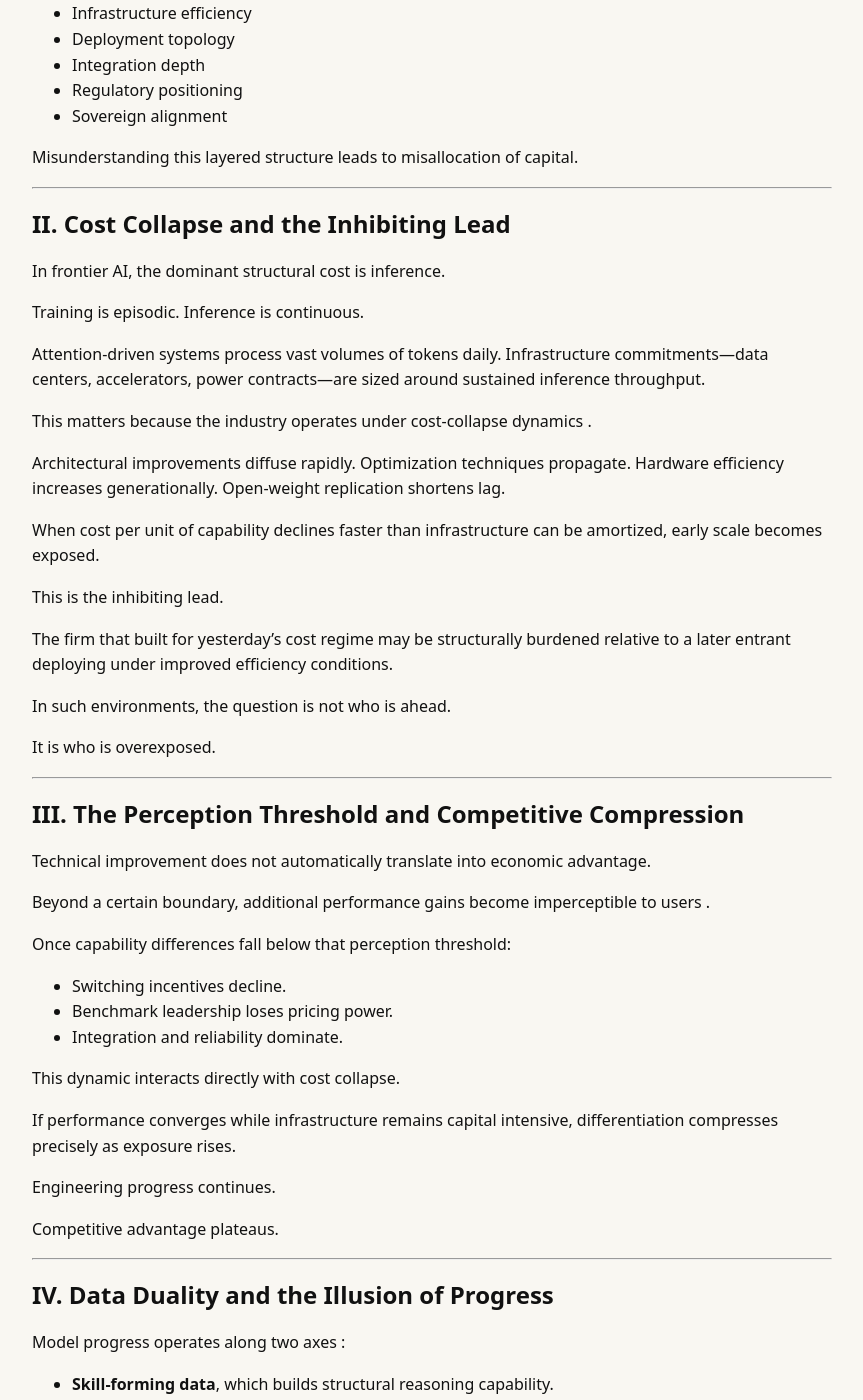
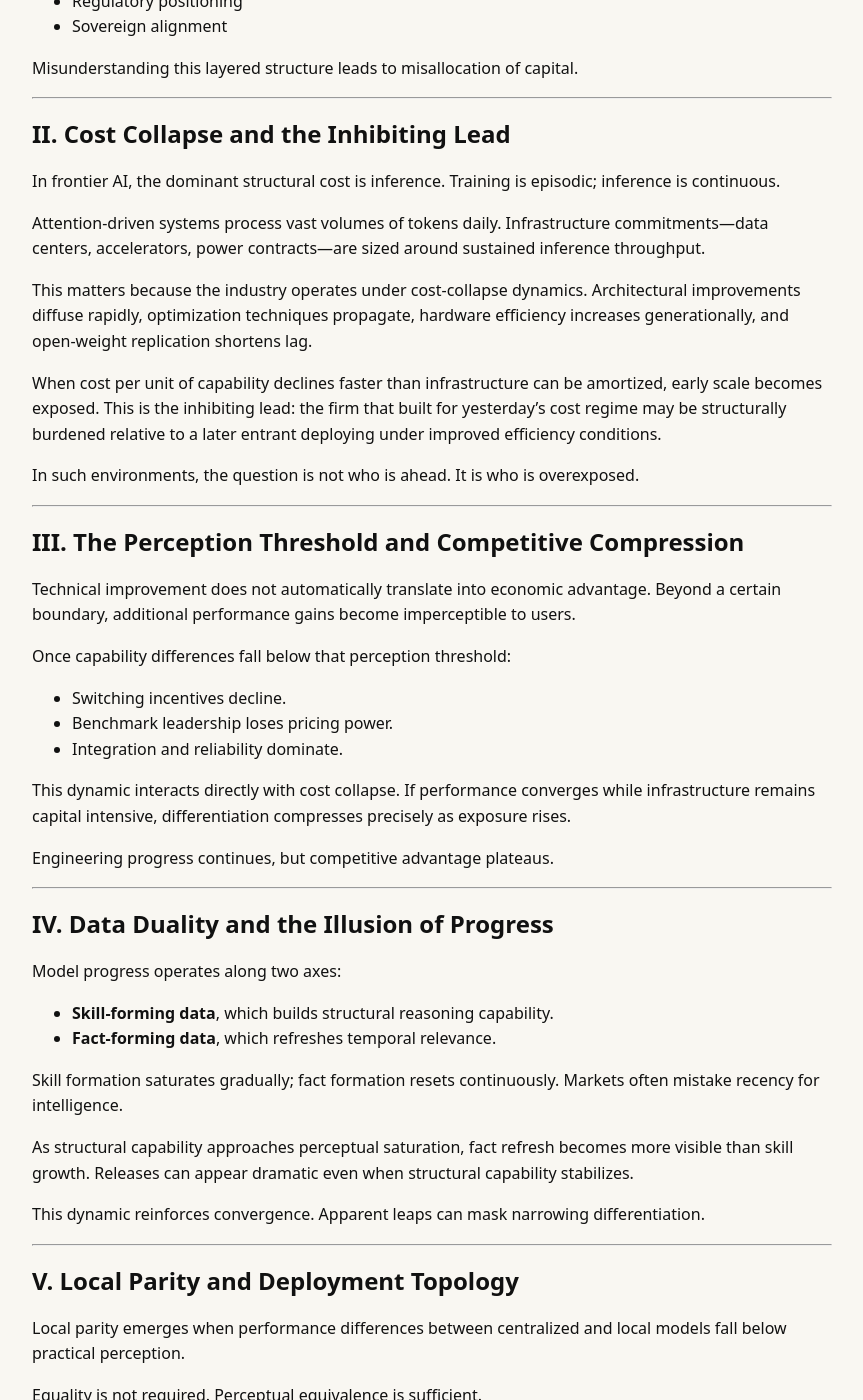
Before and after one commit to tedla-brandsema/tedla-brandsema.github.io, a Jekyll site: the page built from _writing/memos/from-scale-to-sovereignty.md, in a window 1280 px wide and 1400 px high, scrolled down 1514 px. Shown: the whole window, without its empty margins (326-1189 px from the left). Built offline with Jekyll 4.4.1, drawn with Linux system fonts in a browser that asks for light colours; some of the changed text lies outside the part shown.

Commit message:
fix(memos): correct dossier link and improve sentence structure for clarity

```diff
--- a/_writing/memos/from-scale-to-sovereignty.md
+++ b/_writing/memos/from-scale-to-sovereignty.md
@@ -13,17 +13,16 @@
 {% include published.html %}
 
 <div class="dossier">
-This memo synthesizes the structural forces described in <a href="{{ page.dossier_url }}">{{ page.dossier_headding }}</a> dossier. It is written for investors and allocators seeking a capital-structural perspective on cost collapse, performance convergence, local parity, and sovereignty dynamics in the LLM industry.
+This memo synthesizes the structural forces described in the <a href="/writing/dossiers/the-structural-forces-shaping-the-llm-industry.html">The Structural Forces Shaping the LLM Industry</a> dossier. It is written for investors and allocators seeking a capital-structural perspective on cost collapse, performance convergence, local parity, and sovereignty dynamics in the LLM industry.
 </div>
+
 ---
 
 ## Executive Summary
 
 The large language model (LLM) industry is often analyzed as a competition for scale: ever-increasing model size, expanding compute clusters, and rising capital commitments. That framing is incomplete.
 
-The industry is better understood as a layered system undergoing structural transition.
-
-Three forces are converging:
+The industry is better understood as a layered system undergoing structural transition. Three forces are converging:
 
 1. **Cost collapse compresses infrastructure advantage.**
 2. **Performance convergence approaches the perception threshold.**
@@ -40,24 +39,17 @@
 
 The likely long-term trajectory is commoditization of the intent compiler layer. The timing of that transition remains uncertain and path-dependent.
 
-For capital allocators, the decisive question is not who builds the most capable model.
-
-It is which layers retain durable control as capability diffuses—and which layers become structurally exposed under cost collapse, perceptual convergence, and sovereignty-driven fragmentation.
+For capital allocators, the decisive question is not who builds the most capable model. It is which layers retain durable control as capability diffuses—and which layers become structurally exposed under cost collapse, perceptual convergence, and sovereignty-driven fragmentation.
 
 ---
 
 ## I. The Category Error in “The AI Race”
 
-Public discourse frames AI as a single race.
-
-That is a category error .
+Public discourse frames AI as a single race. That is a category error.
 
 Artificial intelligence is a layered system. Large language models sit inside deep learning, which sits inside machine learning, which sits inside artificial intelligence. Around these layers exist orthogonal domains: hardware, distributed systems, infrastructure, identity, workflow integration.
 
-Leadership in one layer does not imply leadership in another.
-
-The LLM race is therefore not a unified sprint toward intelligence.
-It is a competition across:
+Leadership in one layer does not imply leadership in another. The LLM race is therefore not a unified sprint toward intelligence, but a competition across:
 
 * Model capability
 * Infrastructure efficiency
@@ -72,37 +64,21 @@
 
 ## II. Cost Collapse and the Inhibiting Lead
 
-In frontier AI, the dominant structural cost is inference.
-
-Training is episodic.
-Inference is continuous.
+In frontier AI, the dominant structural cost is inference. Training is episodic; inference is continuous.
 
 Attention-driven systems process vast volumes of tokens daily. Infrastructure commitments—data centers, accelerators, power contracts—are sized around sustained inference throughput.
 
-This matters because the industry operates under cost-collapse dynamics .
+This matters because the industry operates under cost-collapse dynamics. Architectural improvements diffuse rapidly, optimization techniques propagate, hardware efficiency increases generationally, and open-weight replication shortens lag.
 
-Architectural improvements diffuse rapidly.
-Optimization techniques propagate.
-Hardware efficiency increases generationally.
-Open-weight replication shortens lag.
+When cost per unit of capability declines faster than infrastructure can be amortized, early scale becomes exposed. This is the inhibiting lead: the firm that built for yesterday’s cost regime may be structurally burdened relative to a later entrant deploying under improved efficiency conditions.
 
-When cost per unit of capability declines faster than infrastructure can be amortized, early scale becomes exposed.
-
-This is the inhibiting lead.
-
-The firm that built for yesterday’s cost regime may be structurally burdened relative to a later entrant deploying under improved efficiency conditions.
-
-In such environments, the question is not who is ahead.
-
-It is who is overexposed.
+In such environments, the question is not who is ahead. It is who is overexposed.
 
 ---
 
 ## III. The Perception Threshold and Competitive Compression
 
-Technical improvement does not automatically translate into economic advantage.
-
-Beyond a certain boundary, additional performance gains become imperceptible to users .
+Technical improvement does not automatically translate into economic advantage. Beyond a certain boundary, additional performance gains become imperceptible to users.
 
 Once capability differences fall below that perception threshold:
 
@@ -110,43 +86,32 @@
 * Benchmark leadership loses pricing power.
 * Integration and reliability dominate.
 
-This dynamic interacts directly with cost collapse.
+This dynamic interacts directly with cost collapse. If performance converges while infrastructure remains capital intensive, differentiation compresses precisely as exposure rises.
 
-If performance converges while infrastructure remains capital intensive, differentiation compresses precisely as exposure rises.
-
-Engineering progress continues.
-
-Competitive advantage plateaus.
+Engineering progress continues, but competitive advantage plateaus.
 
 ---
 
 ## IV. Data Duality and the Illusion of Progress
 
-Model progress operates along two axes :
+Model progress operates along two axes:
 
 * **Skill-forming data**, which builds structural reasoning capability.
 * **Fact-forming data**, which refreshes temporal relevance.
 
-Skill formation saturates gradually.
-Fact formation resets continuously.
+Skill formation saturates gradually; fact formation resets continuously. Markets often mistake recency for intelligence.
 
-Markets often mistake recency for intelligence.
+As structural capability approaches perceptual saturation, fact refresh becomes more visible than skill growth. Releases can appear dramatic even when structural capability stabilizes.
 
-As structural capability approaches perceptual saturation, fact refresh becomes more visible than skill growth. Releases appear dramatic even when structural capability stabilizes.
-
-This dynamic reinforces convergence.
-
-Apparent leaps mask narrowing differentiation.
+This dynamic reinforces convergence. Apparent leaps can mask narrowing differentiation.
 
 ---
 
 ## V. Local Parity and Deployment Topology
 
-Local parity emerges when performance differences between centralized and local models fall below practical perception .
+Local parity emerges when performance differences between centralized and local models fall below practical perception.
 
-Equality is not required.
-
-Perceptual equivalence is sufficient.
+Equality is not required. Perceptual equivalence is sufficient.
 
 As optimization, quantization, and hardware efficiency improve, locally deployable models become viable across bounded enterprise contexts.
 
@@ -188,26 +151,15 @@
 
 They monetize reduced friction.
 
-These two roles operate under opposing optimization targets:
+These two roles operate under opposing optimization targets: one extends interaction, the other compresses it. They coexist today within vertically integrated providers, but over time they are likely to separate functionally.
 
-* Extend interaction.
-* Compress interaction.
-
-They coexist today within vertically integrated providers.
-
-Over time, they are likely to separate functionally.
-
-The economic variable is not model size.
-
-It is the allocation of the human hour.
+The economic variable is not model size. It is the allocation of the human hour.
 
 ---
 
 ## VII. Sovereignty as a Structural Force
 
-The LLM industry does not operate solely within commercial competition.
-
-LLMs are increasingly perceived as strategic infrastructure.
+The LLM industry does not operate solely within commercial competition. LLMs are increasingly perceived as strategic infrastructure.
 
 Outside the United States, adoption decisions incorporate sovereignty considerations:
 
@@ -216,23 +168,13 @@
 * Regulatory asymmetry
 * Strategic autonomy
 
-Capable models now exist across multiple geopolitical blocs.
+Capable models now exist across multiple geopolitical blocs. Diffusion is no longer hypothetical.
 
-Diffusion is no longer hypothetical.
+In this environment, the objective for some state actors is not dominance. It is prevention of dominance. That changes the equilibrium.
 
-In this environment, the objective for some state actors is not dominance.
+Diffusion becomes strategically incentivized, replication becomes subsidized, and parallel ecosystems become acceptable.
 
-It is prevention of dominance.
-
-That changes the equilibrium.
-
-Diffusion becomes strategically incentivized.
-Replication becomes subsidized.
-Parallel ecosystems become acceptable.
-
-Global monopoly becomes structurally difficult.
-
-The LLM industry is moving toward multipolar fragmentation rather than unified consolidation.
+Global monopoly becomes structurally difficult. The LLM industry is moving toward multipolar fragmentation rather than unified consolidation.
 
 ---
 
@@ -259,13 +201,7 @@
 * Intent compilers become infrastructural plumbing.
 * Margin migrates to adjacent layers.
 
-The uncertainty lies in duration.
-
-Cost collapse accelerates diffusion.
-
-Enterprise inertia slows it.
-
-Geopolitics compresses global monopolization windows but may entrench regional dominance.
+The uncertainty lies in duration. Cost collapse accelerates diffusion, enterprise inertia slows it, and geopolitics compresses global monopolization windows while potentially entrenching regional dominance.
 
 ---
 
@@ -287,29 +223,21 @@
 * Identity and access control
 * Observability and governance layers
 
-The compiler becomes necessary but insufficient.
-
-Durable margin accrues to those who control:
+The compiler becomes necessary but insufficient. Durable margin accrues to those who control:
 
 * The orchestration graph.
 * The data surface.
 * The integration boundary.
 
-Attention systems may retain margin through engagement economics.
+Attention systems may retain margin through engagement economics. Intent compilers trend toward standardization.
 
-Intent compilers trend toward standardization.
-
-This is not industry collapse.
-
-It is value reallocation.
+This is not industry collapse. It is value reallocation.
 
 ---
 
 ## X. Implications for Capital Allocation
 
-The structural forces described above suggest regime-dependent exposure rather than uniform outcomes.
-
-Several asymmetries are emerging:
+The structural forces described above suggest regime-dependent exposure rather than uniform outcomes. Several asymmetries are emerging:
 
 **1. Infrastructure Exposure Under Cost Collapse**
 Players whose economics depend on sustained high-throughput inference are exposed when efficiency improves faster than their infrastructure can adjust. If cost per token declines faster than infrastructure can be amortized, early scale may convert from advantage into balance-sheet rigidity. The relevant variable is not current capability, but capital elasticity under changing cost regimes.
@@ -334,39 +262,22 @@
 
 The compiler becomes necessary infrastructure. Control over its surrounding ecosystem becomes economically decisive.
 
-The central economic variable across these dynamics is human attention time.
-
-Attention systems monetize it by extending interaction.
-Intent compilers create value by compressing it.
+The central economic variable across these dynamics is human attention time. Attention systems monetize it by extending interaction. Intent compilers create value by compressing it.
 
 The strategic question for allocators is therefore not which model is largest, but which layer maintains durable control over the boundary between human intention and machine execution—and how that control behaves under cost collapse, perceptual convergence, and sovereignty-driven fragmentation.
 
-Advantage will persist in this industry.
-
-It will not persist in the same place.
+Advantage will persist in this industry. It will not persist in the same place.
 
 ---
 
 ## Conclusion
 
-The LLM industry is not a singular race for intelligence.
+The LLM industry is not a singular race for intelligence. It is a transition from centralized capability scarcity toward distributed execution infrastructure within a geopolitically fragmented environment.
 
-It is a transition:
+Cost collapse challenges early scale. Perceptual convergence compresses differentiation. Sovereignty accelerates diffusion.
 
-* From centralized capability scarcity
-* Toward distributed execution infrastructure
-* Within a geopolitically fragmented environment
+Commoditization of the intent compiler layer appears structurally likely, but the timeline remains uncertain.
 
-Cost collapse challenges early scale.
-Perceptual convergence compresses differentiation.
-Sovereignty accelerates diffusion.
-
-Commoditization of the intent compiler layer appears structurally likely.
-
-The timeline remains uncertain.
-
-Capital advantage will not disappear.
-
-It will migrate.
+Capital advantage will not disappear. It will migrate.
 
 Understanding where—and on what timescale—is the central analytical task for this industry.
```
Also changed, not shown: other parts of _writing/memos/from-scale-to-sovereignty.md (+4 -6 lines).
